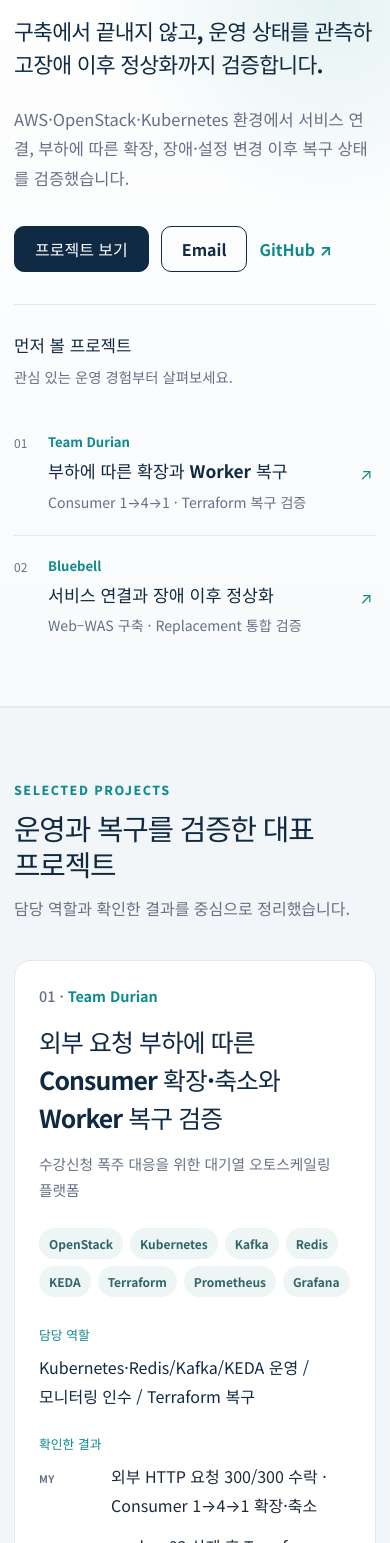
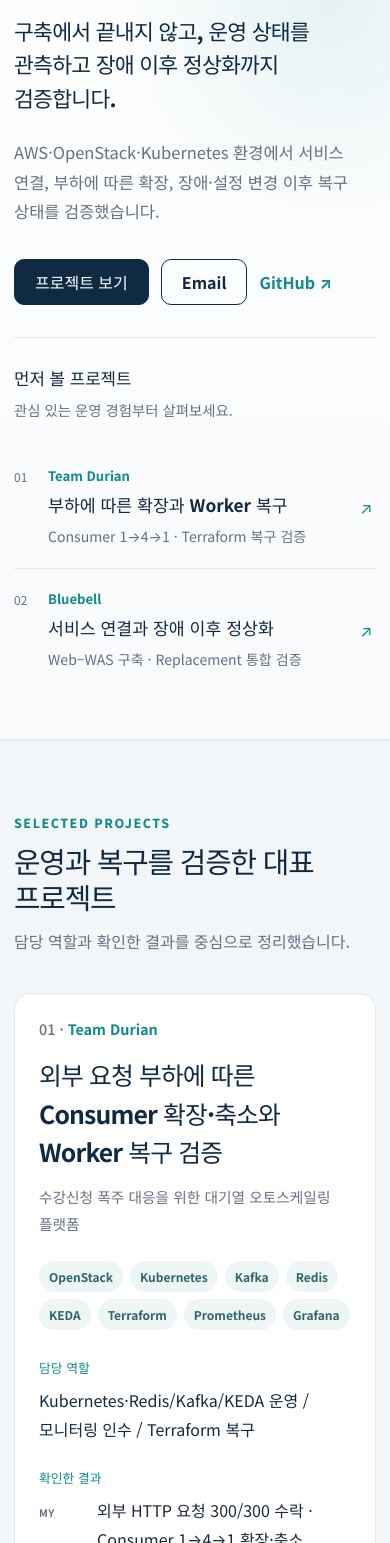
Before and after one commit to wkfkeha784-pixel/cloud-infra-portfolio, a React (Vite) app: page / in a window 390 px wide. Shown: the part 205-1748 px from the top of the page. Built offline with nearby package versions, Linux system fonts and the light colour scheme.

Commit message:
fix: preserve mobile word spacing and improve narrow home rows

```diff
--- a/src/pages/Home.tsx
+++ b/src/pages/Home.tsx
@@ -15,7 +15,7 @@ export default function Home() {
             <h1>박희철</h1>
             <p className="hero-lead">
               구축에서 끝내지 않고, 운영 상태를 관측하고
-              <br />
+              <br />{' '}
               장애 이후 정상화까지 검증합니다.
             </p>
             <p className="hero-support">
@@ -151,7 +151,7 @@ export default function Home() {
           <div className="contact-links">
             <a href="mailto:wkfkeha784@gmail.com"><span>Email</span><strong>wkfkeha784@gmail.com</strong></a>
             <a href="https://github.com/wkfkeha784-pixel" target="_blank" rel="noreferrer">
-              <span>GitHub</span><strong>github.com/wkfkeha784-pixel ↗</strong>
+              <span>GitHub</span><strong>wkfkeha784-pixel ↗</strong>
             </a>
             <span className="contact-note">회사 제출용 PDF Portfolio는 지원 과정에서 제공합니다.</span>
           </div>
--- a/src/styles/global.css
+++ b/src/styles/global.css
@@ -175,6 +175,13 @@ img { max-width: 100%; }
   color: var(--muted);
   font-size: 1.03rem;
   line-height: 1.8;
+}
+
+.hero-lead,
+.hero-support,
+.hero-project-description {
+  word-break: keep-all;
+  overflow-wrap: anywhere;
 }
 
 .hero-actions {
@@ -1042,6 +1049,8 @@ img { max-width: 100%; }
   .project-card-featured { padding: 24px; }
   .project-card-compact { padding: 28px 0; }
 
+  .project-results li { grid-template-columns: 48px minmax(0, 1fr); gap: 10px; }
+
 
   .contact-card { padding: 30px 24px; gap: 28px; }
   .contact-links a { grid-template-columns: 1fr; gap: 5px; }
```
